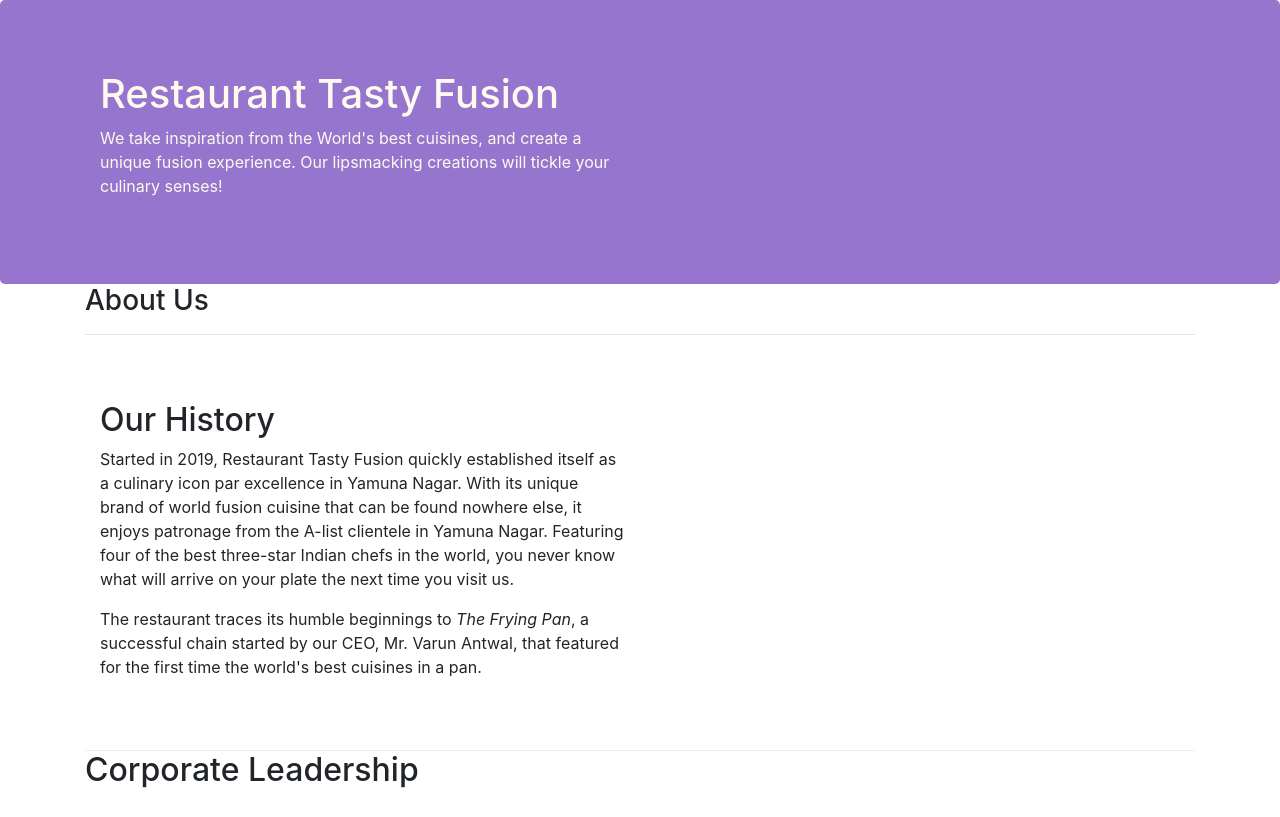
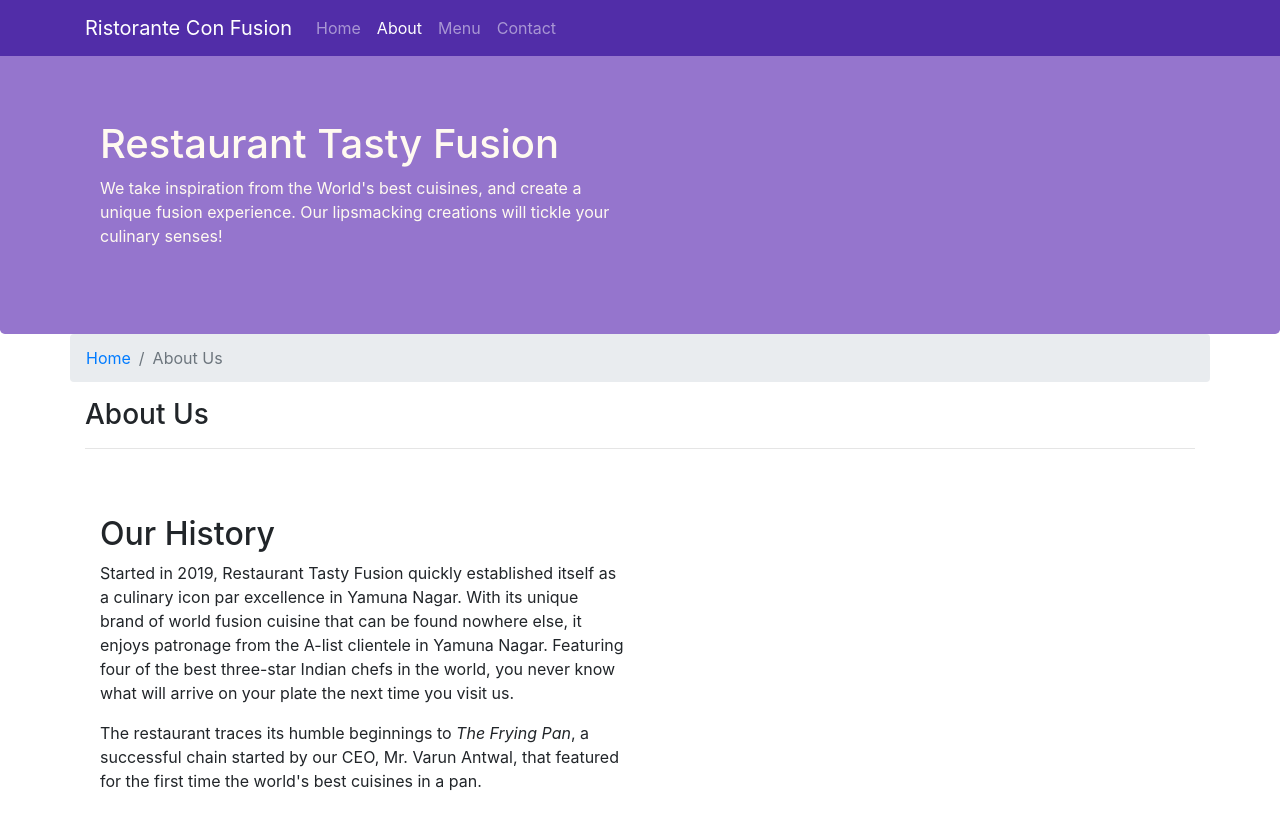
Before and after one commit to VARUN4111/confusion0, a website: page aboutus.html in a window 1280 px wide. Shown: the top 817 px of the page. Drawn offline with nearby package versions, Linux system fonts and the light colour scheme.

Commit message:
Navbar and Breadcrumbs

```diff
--- a/aboutus.html
+++ b/aboutus.html
@@ -16,6 +16,23 @@
 
 <body>
 
+    <nav class="navbar navbar-dark navbar-expand-sm fixed-top">
+        <div class="container">
+            <button class="navbar-toggler" type="button" data-toggle="collapse" data-target="#Navbar">
+                <span class="navbar-toggler-icon"></span>
+            </button>
+           <a class="navbar-brand" href="./index.html">Ristorante Con Fusion</a>
+             <div class="collapse navbar-collapse" id="Navbar">
+                <ul class="navbar-nav mr-auto">
+                    <li class="nav-item"><a class="nav-link" href="./index.html">Home</a></li>
+                    <li class="nav-item active"><a class="nav-link" href="#">About</a></li>
+                    <li class="nav-item"><a class="nav-link" href="#">Menu</a></li>
+                    <li class="nav-item"><a class="nav-link" href="#">Contact</a></li>
+                </ul>
+             </div>
+        </div>
+    </nav>
+
     <header class="jumbotron">
         <div class="container">
             <div class="row row-header">
@@ -32,6 +49,10 @@
     <div>
         <div class = "container">
             <div class = "row">
+                <ol class = "col-12 breadcrumb">
+                    <li class = "breadcrumb-item"><a href = "./index.html">Home</a></li>
+                    <li class = "breadcrumb-item active"><a>About Us</a></li>
+                </ol>
                 <div class = "col-12">
                   <h3>About Us</h3>
                   <hr>
@@ -82,7 +103,7 @@
                 <div class="col-4 offset-1 col-sm-2">
                     <h5>Links</h5>
                     <ul class="list-unstyled">
-                        <li><a href="#">Home</a></li>
+                        <li><a href="./index.html">Home</a></li>
                         <li><a href="#">About</a></li>
                         <li><a href="#">Menu</a></li>
                         <li><a href="#">Contact</a></li>
--- a/css/styles.css
+++ b/css/styles.css
@@ -28,3 +28,12 @@
     margin: 0px;
     color: #0f0f0f;
 }
+
+body {
+    padding: 50px 0px 0px 0px;
+    z-index: 0;
+}
+
+.navbar-dark {
+    background-color: #512DA8;
+}
```
Also changed, not shown: index.html (+17 -1 lines).
